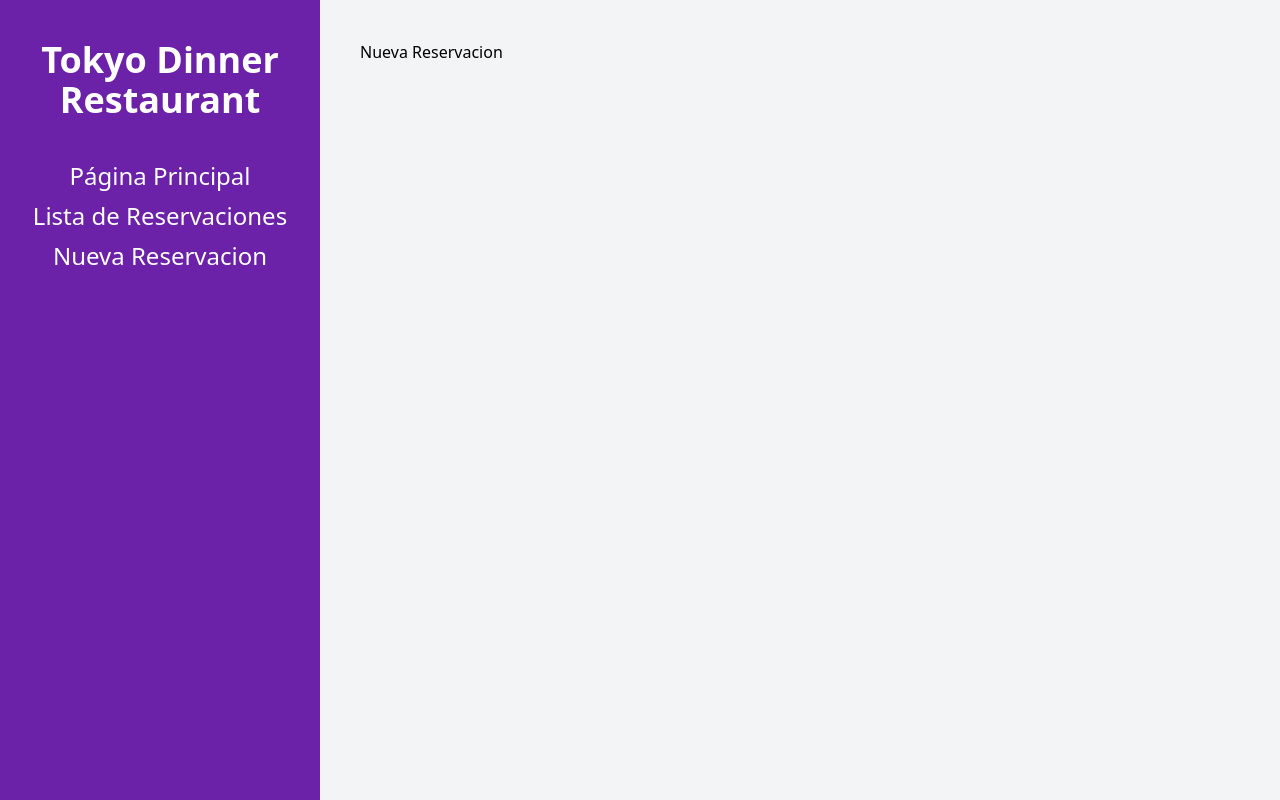
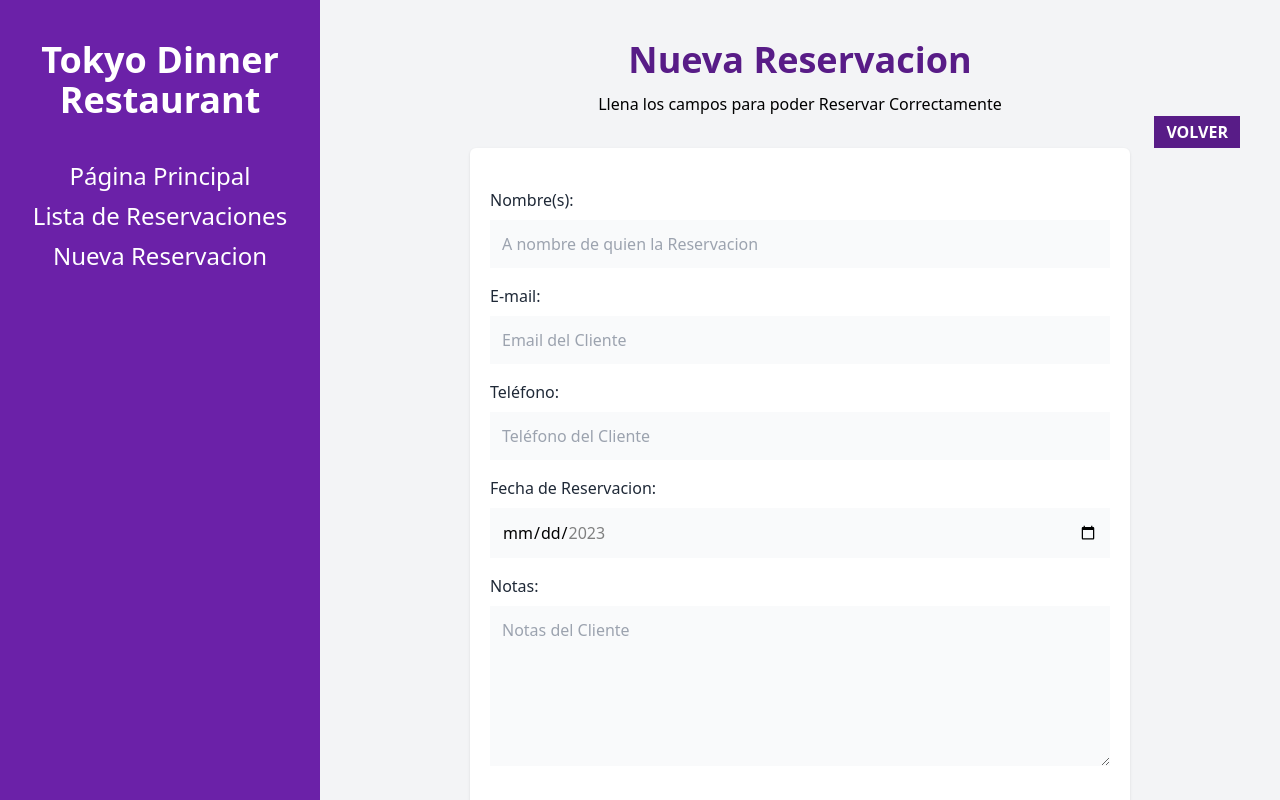
Before and after one commit to MarcoHdezH/Restaurant-App, a React (Vite) app: page /Reservaciones/Nuevo in a window 1280 px wide. Built offline with nearby package versions, Linux system fonts and the light colour scheme.

Commit message:
Formulario Añadido

```diff
--- /dev/null
+++ b/src/components/Formulario.jsx
@@ -0,0 +1,30 @@
+export const Formulario = ({ reservacion }) => {
+    return (
+        <>
+            <div className="mb-4">
+                <label className="text-gray-800" htmlFor="nombre">Nombre(s):</label>
+                <input id="nombre" type="text" className="mt-2 block w-full p-3 bg-gray-50" placeholder="A nombre de quien la Reservacion" name="nombre"
+                />
+            </div>
+
+            <div className="mb-4">
+                <label className="text-gray-800" htmlFor="email">E-mail:</label>
+                <input id="email" type="email" className="mt-2 block w-full p-3 bg-gray-50" placeholder="Email del Cliente" name="email"/>
+            </div>
+
+            <div className="mb-4">
+                <label className="text-gray-800" htmlFor="telefono">Teléfono:</label>
+                <input id="telefono" type="tel" className="mt-2 block w-full p-3 bg-gray-50" placeholder="Teléfono del Cliente" name="telefono" />
+            </div>
+            <div className="mb-4">
+                <label className="text-gray-800" htmlFor="telefono">Fecha de Reservacion:</label>
+                <input id="fecha" type="date" className="mt-2 block w-full p-3 bg-gray-50" name="fecha" min="2023-03-01" max="2023-12-31"/>
+            </div>
+
+            <div className="mb-4">
+                <label className="text-gray-800" htmlFor="notas">Notas:</label>
+                <textarea as="textarea" id="notas" type="text" className="mt-2 block w-full p-3 bg-gray-50 h-40 align-self" placeholder="Notas del Cliente" name="notas"/>
+            </div>
+        </>
+    )
+}
--- a/src/pages/NuevaReservacion.jsx
+++ b/src/pages/NuevaReservacion.jsx
@@ -1,9 +1,22 @@
 import React from 'react'
+import { useNavigate } from 'react-router-dom'
+import { Formulario } from '../components/Formulario';
 
 export const NuevaReservacion = () => {
+
+    const navigate = useNavigate();
     return (
         <>
-            <h1>Nueva Reservacion</h1>
+            <h1 className='font-black text-4xl text-purple-900 text-center'>Nueva Reservacion</h1>
+            <p className='mt-3 text-center'>Llena los campos para poder Reservar Correctamente</p>
+
+            <div className='flex justify-end'>
+                <button onClick={()=>navigate('/')} className='bg-purple-900 text-white px-3 py-1 font-bold uppercase'>Volver</button>
+            </div>
+
+            <div className='bg-white shadow rounded-md md:w-3/4 mx-auto px-5 py-10'>
+                <Formulario/>
+            </div>
         </>
     )
 }
```
